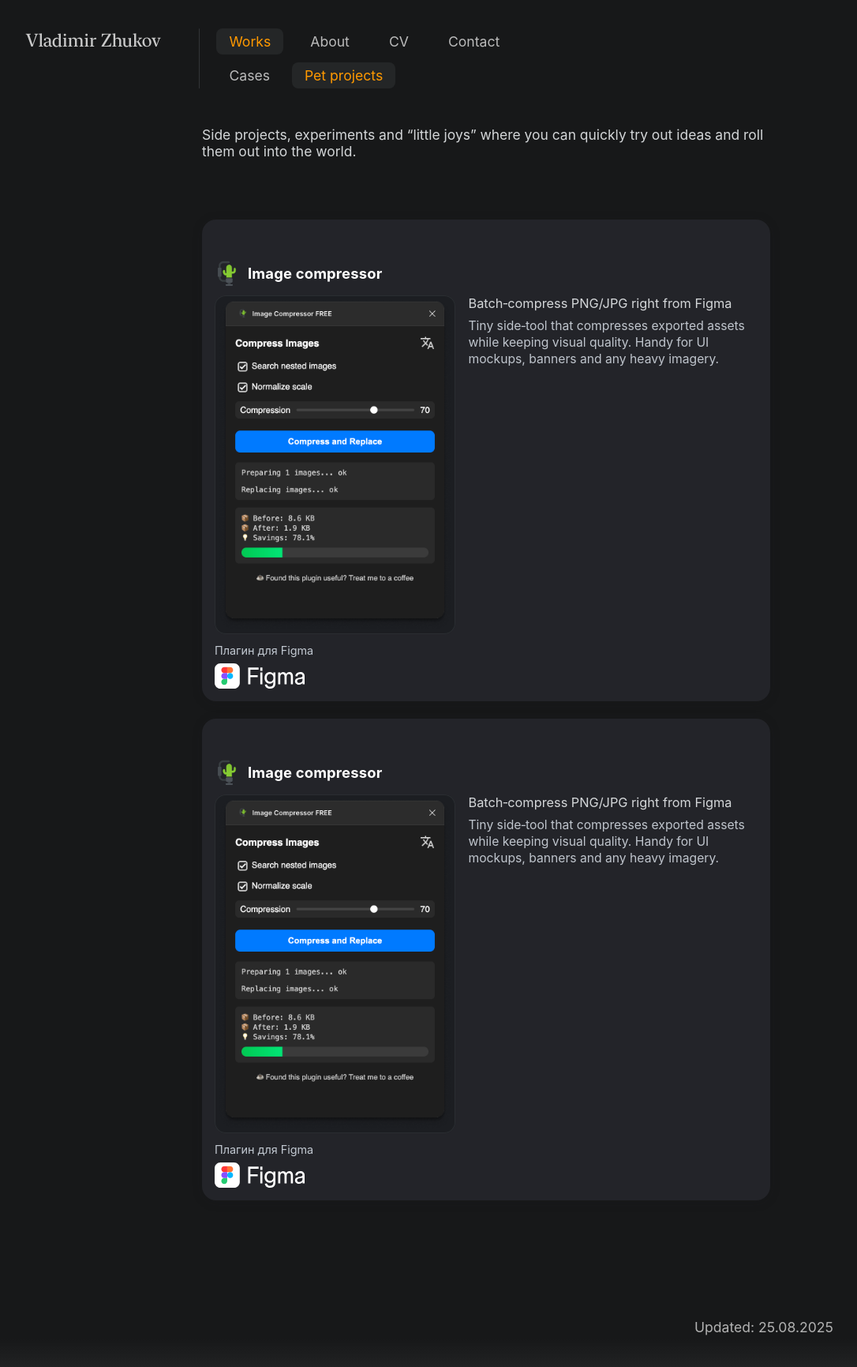
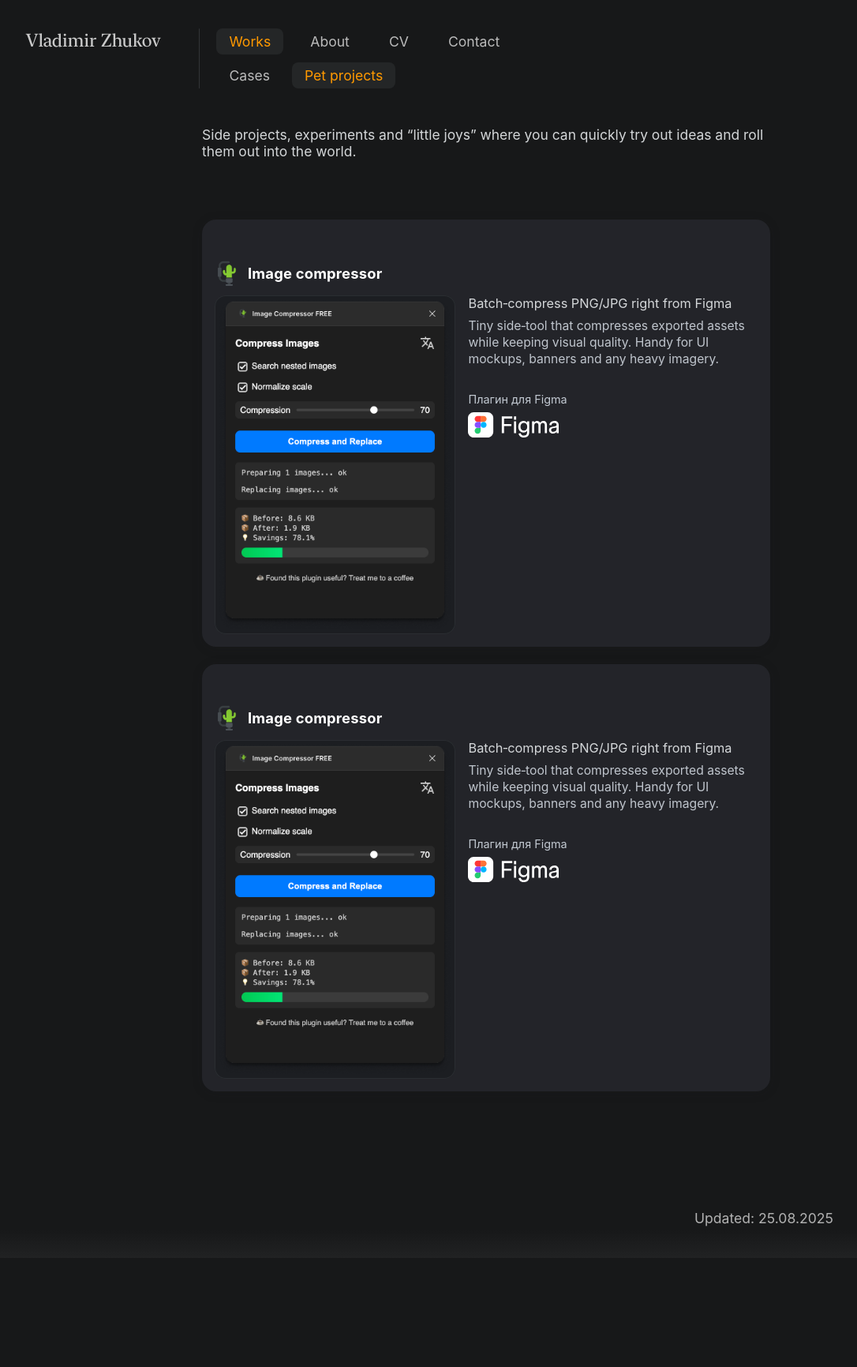
Before and after one commit to uxiscool/experience, a Jekyll site: the page built from pet-projects.md, in a window 1280 px wide. Shown: the whole page at 79% size, without its empty margins (24-1110 px from the left). Built offline with Jekyll 4.4.1, drawn with Linux system fonts in a browser that asks for light colours; after the commit the page ends 1593 px from its top, so only the background shows below that.

Commit message:
Add files via upload

```diff
--- a/css/main.css
+++ b/css/main.css
@@ -260,21 +260,20 @@
 /* ===== Pet projects v2 (from scratch) ===== */
 
 /* Раздел (можно оставить твой .pet-meta как есть — сетка отдельно) */
+/* Сетка плашек: 1 колонка до 1342px, затем ровно 2 */
 .pp-grid {
-  /* учёт боковых паддингов 280px на десктопе */
   padding: 0 280px 32px;
   display: grid;
   gap: 22px;
-  /* после 980px: одна широкая карта растёт; как только влезают N×380px (+gap), появляется ещё одна */
   grid-template-columns: 1fr;
-  width: 100%;
   justify-content: center;
 }
 @media (max-width: 979px) {
-  .pp-grid { padding: 0 64px 24px; grid-template-columns: 1fr; }
+  .pp-grid { padding: 0 64px 24px; }
 }
-@media (min-width: 981px) {
-  .pp-grid { grid-template-columns: repeat(auto-fill, minmax(380px, 1fr)); }
+/* 1342px = 560 паддингов + 2×380 + 22 gap */
+@media (min-width: 1342px) {
+  .pp-grid { grid-template-columns: repeat(2, minmax(380px, 1fr)); }
 }
 
 /* Кликабельный элемент сетки — вся карточка */
@@ -289,9 +288,8 @@
 
 /* Карточка: шапка / тело / низ */
 .pp-card {
-  position: relative;
   display: grid;
-  grid-template-rows: auto 1fr auto; /* header / body / footer */
+  grid-template-rows: auto 1fr;
   gap: 12px;
   background: #232429;
   border-radius: 18px;
@@ -299,7 +297,6 @@
   padding: 16px;
   min-height: 220px;
   transition: transform .18s ease, box-shadow .18s ease;
-  /* для контейнерных запросов и корректного расчёта min-content */
   min-width: 0;
   container-type: inline-size;
 }
@@ -324,20 +321,16 @@
   text-overflow: ellipsis;
 }
 
-/* Тело: слева картинка, справа текст */
+/* Тело: слева медиа, справа — колонка с текстом и «приклеенным» футером */
 .pp-body {
   display: grid;
-  grid-template-columns: minmax(180px, 1fr) minmax(200px, 1.2fr); /* 180+200=380 минималка под колонку */
+  grid-template-columns: minmax(180px, 1fr) minmax(200px, 1.2fr); /* 180+200=380 */
   gap: 16px;
   align-items: start;
   min-width: 0;
 }
-@container (max-width: 560px) {
-  /* когда сама карточка узкая — складываем в одну колонку */
-  .pp-body { grid-template-columns: 1fr; }
-}
+@container (max-width: 560px) { .pp-body { grid-template-columns: 1fr; } }
 
-/* Медиа слева */
 .pp-media {
   background: #1c1e22;
   box-shadow: inset 0 0 0 1px #2a2d31;
@@ -347,12 +340,7 @@
   place-items: center;
   overflow: hidden;
 }
-.pp-media img {
-  width: 100%;
-  height: 100%;
-  object-fit: contain;   /* без обрезки */
-  display: block;
-}
+.pp-media img { width: 100%; height: 100%; object-fit: contain; display: block; }
 
 /* Текст справа */
 .pp-text {
@@ -360,17 +348,28 @@
   gap: 8px;
   min-width: 0;
 }
+
+/* ПРАВАЯ колонка: текст сверху, футер приклеен к низу */
+.pp-side {
+  display: flex;
+  flex-direction: column;
+  min-width: 0;
+  min-height: 180px;
+}
+
+.pp-text { display: grid; gap: 8px; min-width: 0; }
 .pp-subtitle { color: #e2e5e7; opacity: .93; font-size: 1.02rem; }
 .pp-desc     { color: #cdd3db; opacity: .92; font-size: .98rem; line-height: 1.35; }
 
-/* Низ карточки, «приклеен» снизу самой карточки */
+/* Футер справа, у нижнего края правой колонки */
 .pp-footer {
+  margin-top: auto;         /* прижать вниз в правой колонке */
   display: grid;
-  gap: 8px;        /* сначала тип, ниже — логотип стора/figma */
+  gap: 8px;
   align-content: end;
 }
+
 .pp-kind  { color: #cbd2db; font-size: .9rem; opacity: .95; }
-
 .pp-links { display: flex; gap: 10px; align-items: center; }
 .pp-links img { height: 32px; width: auto; display: block; }
 
--- a/pet-projects.md
+++ b/pet-projects.md
@@ -30,30 +30,28 @@
       {% endif %}
     {% endif %}
 
-    <a class="pp-item"
-       href="javascript:void(0)"
-       onclick="openPetGallery({{ pet_index }}, 0)">
-      <article class="pp-card">
-        <!-- Шапка -->
-        <header class="pp-header">
-          <img class="pp-icon" src="{{ site.baseurl }}{{ p.icon }}" alt="">
-          <h3 class="pp-title">{{ p.title }}</h3>
-        </header>
+    <a class="pp-item" href="javascript:void(0)" onclick="openPetGallery({{ pet_index }}, 0)">
+  <article class="pp-card">
+    <!-- Шапка -->
+    <header class="pp-header">
+      <img class="pp-icon" src="{{ site.baseurl }}{{ p.icon }}" alt="">
+      <h3 class="pp-title">{{ p.title }}</h3>
+    </header>
 
-        <!-- Тело: слева медиа, справа текст -->
-        <div class="pp-body">
-          <div class="pp-media">
-            {% if thumb_src %}
-              <img src="{{ site.baseurl }}{{ thumb_src }}" alt="">
-            {% endif %}
-          </div>
-          <div class="pp-text">
-            {% if p.subtitle %}<div class="pp-subtitle">{{ p.subtitle }}</div>{% endif %}
-            {% if p.desc %}<div class="pp-desc">{{ p.desc }}</div>{% endif %}
-          </div>
+    <!-- Тело: слева медиа, справа текст + футер, приклеенный к низу -->
+    <div class="pp-body">
+      <div class="pp-media">
+        {% if thumb_src %}
+          <img src="{{ site.baseurl }}{{ thumb_src }}" alt="">
+        {% endif %}
+      </div>
+
+      <div class="pp-side">
+        <div class="pp-text">
+          {% if p.subtitle %}<div class="pp-subtitle">{{ p.subtitle }}</div>{% endif %}
+          {% if p.desc %}<div class="pp-desc">{{ p.desc }}</div>{% endif %}
         </div>
 
-        <!-- Низ: тип + логотип стора/figma -->
         <div class="pp-footer">
           {% if p.kind %}<div class="pp-kind">{{ p.kind }}</div>{% endif %}
           <div class="pp-links">
@@ -68,8 +66,10 @@
             {% endif %}
           </div>
         </div>
-      </article>
-    </a>
+      </div>
+    </div>
+  </article>
+</a>
   {% endfor %}
 </div>
 <!-- используем общий lightbox из default.html -->
```
